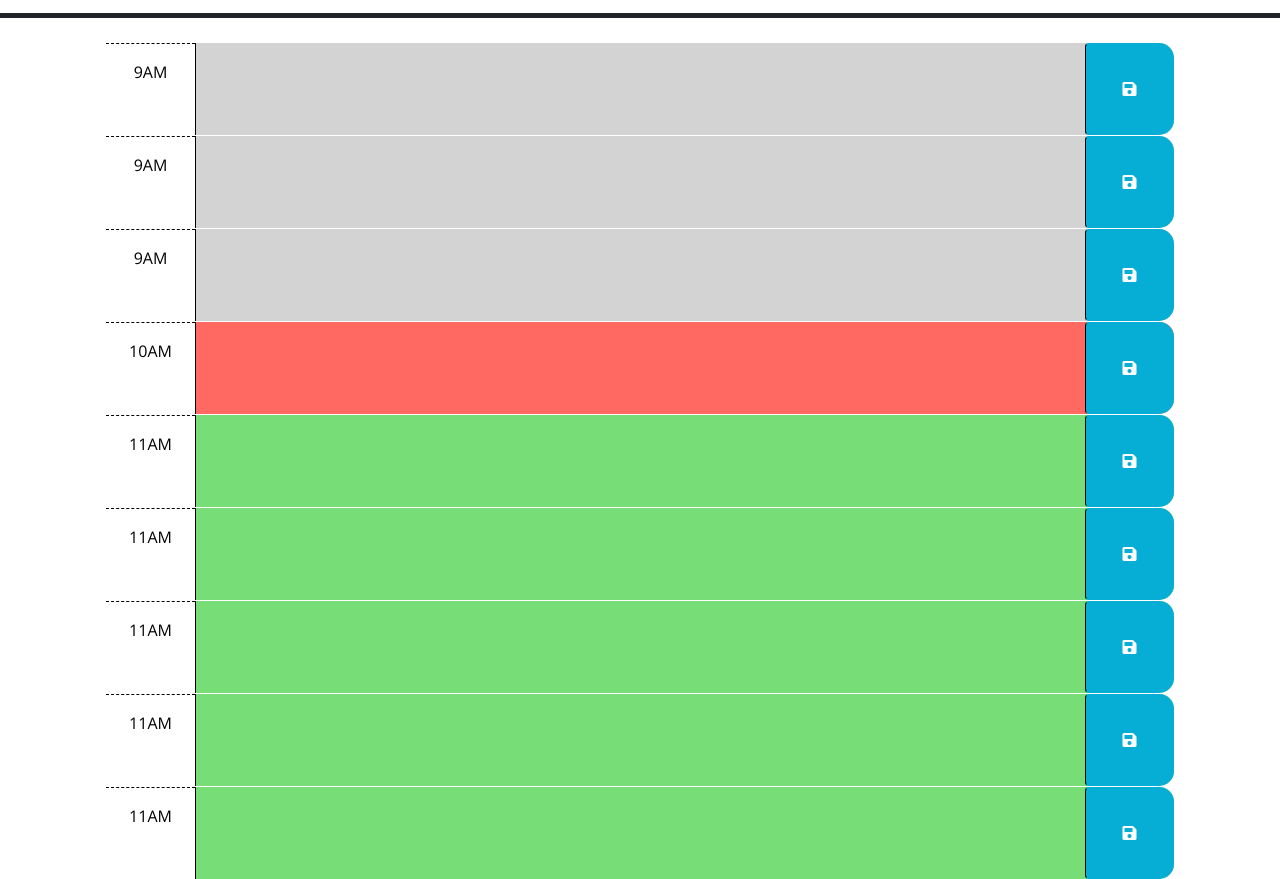
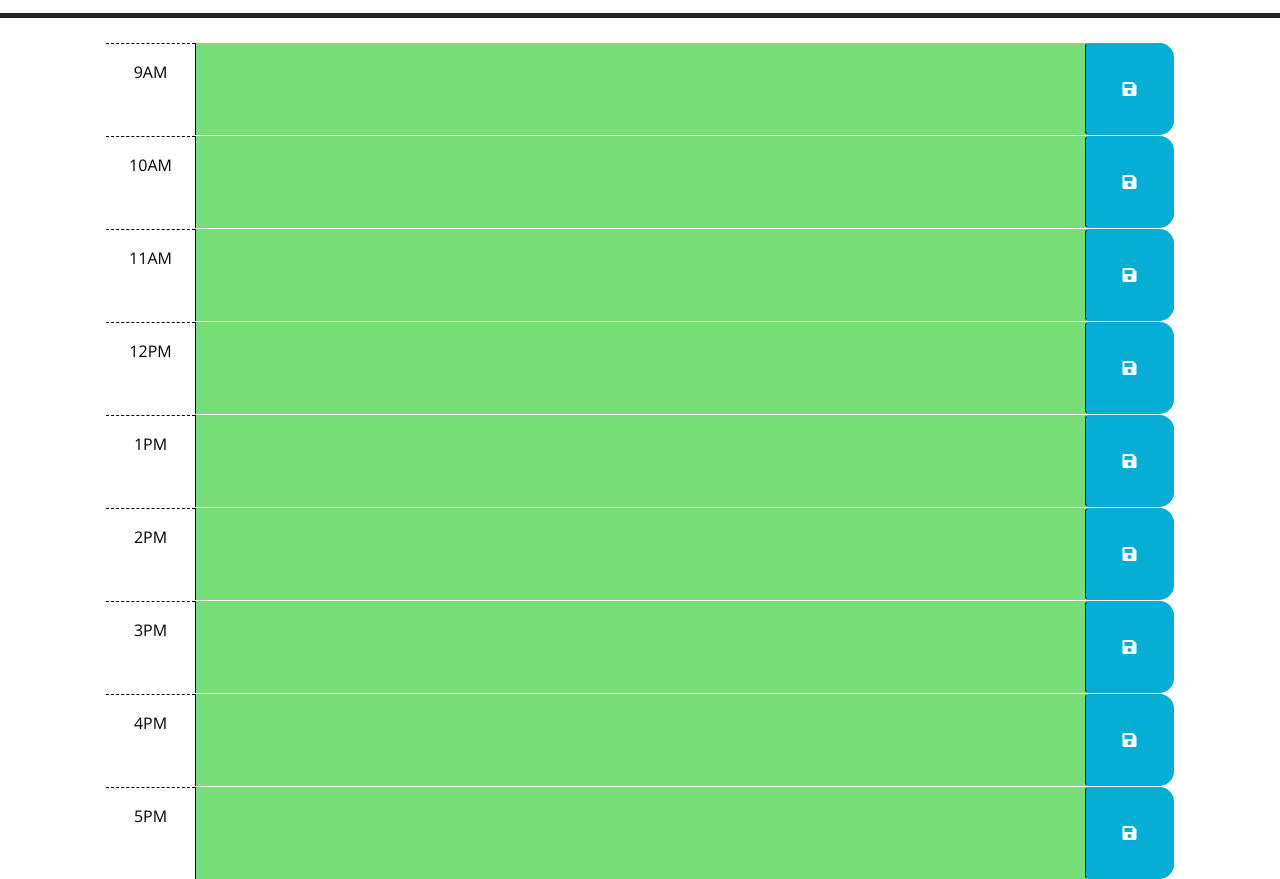
Before and after one commit to mkromney/Maridon-JQueryInteractiveCalendar, a plain HTML site: page index.html in a window 1280 px wide. Shown: the part 260-1139 px from the top of the page. Drawn offline with nearby package versions, Linux system fonts and the light colour scheme.

Commit message:
I was finally was able to get jquery to compare the current actual hour to the number portion of the div 'hour-'and use 'if, then' logic to change the class of the hour time slots,

```diff
--- a/Develop/script.js
+++ b/Develop/script.js
@@ -1,36 +1,42 @@
-// Wrap all code that interacts with the DOM in a call to jQuery to ensure that
-// the code isn't run until the browser has finished rendering all the elements
-// in the html.
 $(document).ready(function() {
 
-  //This displays the current date. //
-  var currentDate = new Date(); //This variable sets currentDate to equal a new date which defaults to the current date. //
-  var dateString = currentDate.toDateString();//This creates a variable dateString which strings new Date stored in currentDate. //
+  //This section of code displays the current date. //
+  var currentDate = new Date(); //This variable sets 'currentDate' to equal a new date which defaults to the current date. //
+
+  var dateString = currentDate.toDateString();//This creates a variable 'dateString' which strings new Date stored in 'currentDate'. //
   $('#currentDay').text(dateString); //This bit attaches it to the class that needs to be referenced. //
-  console.log(dateString); //This displays the new dateString. //
+  console.log(dateString); //This displays the new 'dateString'. //
+
+
+  //This section is meant to get JQuery to compare the current time to the 'hour-#' div and change its class according to that comparison logic. //
+  var currentHour = new Date().getUTCHours(); //24-hour format. //
+
+  $('div[id^="hour-"]').each(function() {
+    var divHour = parseInt($(this).attr('id').split('-')[1]);
+    //for each div id that begins with hour- this .each function iterates over all items that begin with hour and using the if logic below the number that follows hour- is used to compare the id hour with the actual current hour. Help found in multiple places: https://api.jquery.com/attribute-starts-with-selector/ for the '[name^="value"] bit, for the complicated 'split' where I needed to isolate the individual numbers after 'hour-' I found help here: https://teamtreehouse.com/community/split-string-with-jquery. //
+
+    if (divHour < currentHour) {
+      $(this).addClass('past');
+    } else if (divHour === currentHour) {
+      $(this).addClass('present');
+    } else {
+      $(this).addClass('future');
+    }
+  });
 
 
 
+// This section is concerned with the click functionality and data storage. //
 $(function () {
+
   onclick
 
-  // TODO: Add a listener for click events on the save button. This code should
-  // use the id in the containing time-block as a key to save the user input in
-  // local storage. HINT: What does `this` reference in the click listener
-  // function? How can DOM traversal be used to get the "hour-x" id of the
-  // time-block containing the button that was clicked? How might the id be
-  // useful when saving the description in local storage?
-  //
-  // TODO: Add code to apply the past, present, or future class to each time
-  // block by comparing the id to the current hour. HINTS: How can the id
-  // attribute of each time-block be used to conditionally add or remove the
-  // past, present, and future classes? How can Day.js be used to get the
-  // current hour in 24-hour time?
-  //
-  // TODO: Add code to get any user input that was saved in localStorage and set
-  // the values of the corresponding textarea elements. HINT: How can the id
-  // attribute of each time-block be used to do this?
-  //
+  // TODO: Add a listener for click events on the save button. This code should use the id in the containing time-block as a key to save the user input in local storage. HINT: What does `this` reference in the click listener function? How can DOM traversal be used to get the "hour-x" id of the time-block containing the button that was clicked? How might the id be useful when saving the description in local storage?
+
+  // TODO: Add code to apply the past, present, or future class to each time block by comparing the id to the current hour. HINTS: How can the idattribute of each time-block be used to conditionally add or remove thepast, present, and future classes? How can Day.js be used to get the current hour in 24-hour time?
+
+  // TODO: Add code to get any user input that was saved in localStorage and set the values of the corresponding text area elements. HINT: How can the id attribute of each time-block be used to do this?
+
   // TODO: Add code to display the current date in the header of the page.
+  });
 });
-});
--- a/index.html
+++ b/index.html
@@ -23,7 +23,7 @@
     <link rel="stylesheet" href="./Develop/style.css" />
     <title>Work Day Scheduler</title>
 
-    <!--Moved the Jquery and Dayjs here like shown in activity 25 in module 5 -MR-->
+    <!--Moved the Jquery and Dayjs script sources here like shown in activity 25 in module 5 -MR-->
     <script
       src="https://cdn.jsdelivr.net/npm/dayjs@1.11.3/dayjs.min.js"
       integrity="sha256-iu/zLUB+QgISXBLCW/mcDi/rnf4m4uEDO0wauy76x7U="
@@ -41,10 +41,13 @@
       <p class="lead">A simple calendar app for scheduling your work day</p>
       <p id="currentDay" class="lead"></p>
     </header>
-    <div class="container-lg px-5">
+
+
+
       <!-- Use class for "past", "present", and "future" to apply styles to the time-block divs accordingly. The javascript will need to do this by adding/removing these classes on each div by comparing the hour in the id to the current hour. The html provided below is meant to be an example demonstrating how the css provided can be leveraged to create the desired layout and colors. The html below should be removed or updated in the finished product. Remember to delete this comment once the code is implemented.-->
 
       <!-- Example of a past time block. The "past" class adds a gray background color. -->
+    <div class="container-lg px-5">
       <div id="hour-9" class="row time-block past">
         <div class="col-2 col-md-1 hour text-center py-3">9AM</div>
         <textarea class="col-8 col-md-10 description" rows="3"> </textarea>
@@ -54,7 +57,7 @@
       </div>
 
       <div id="hour-10" class="row time-block past">
-        <div class="col-2 col-md-1 hour text-center py-3">9AM</div>
+        <div class="col-2 col-md-1 hour text-center py-3">10AM</div>
         <textarea class="col-8 col-md-10 description" rows="3"> </textarea>
         <button class="btn saveBtn col-2 col-md-1" aria-label="save">
           <i class="fas fa-save" aria-hidden="true"></i>
@@ -62,29 +65,6 @@
       </div>
 
       <div id="hour-11" class="row time-block past">
-        <div class="col-2 col-md-1 hour text-center py-3">9AM</div>
-        <textarea class="col-8 col-md-10 description" rows="3"> </textarea>
-        <button class="btn saveBtn col-2 col-md-1" aria-label="save">
-          <i class="fas fa-save" aria-hidden="true"></i>
-        </button>
-      </div>
-
-
-
-      <!-- Example of a a present time block. The "present" class adds a red background color. -->
-      <div id="hour-12" class="row time-block present">
-        <div class="col-2 col-md-1 hour text-center py-3">10AM</div>
-        <textarea class="col-8 col-md-10 description" rows="3"> </textarea>
-        <button class="btn saveBtn col-2 col-md-1" aria-label="save">
-          <i class="fas fa-save" aria-hidden="true"></i>
-        </button>
-      </div>
-
-
-
-
-      <!-- Example of a future time block. The "future" class adds a green background color. -->
-      <div id="hour-13" class="row time-block future">
         <div class="col-2 col-md-1 hour text-center py-3">11AM</div>
         <textarea class="col-8 col-md-10 description" rows="3"> </textarea>
         <button class="btn saveBtn col-2 col-md-1" aria-label="save">
@@ -92,8 +72,26 @@
         </button>
       </div>
 
+      <!-- Example of a a present time block. The "present" class adds a red background color. -->
+      <div id="hour-12" class="row time-block present">
+        <div class="col-2 col-md-1 hour text-center py-3">12PM</div>
+        <textarea class="col-8 col-md-10 description" rows="3"> </textarea>
+        <button class="btn saveBtn col-2 col-md-1" aria-label="save">
+          <i class="fas fa-save" aria-hidden="true"></i>
+        </button>
+      </div>
+
+      <!-- Example of a future time block. The "future" class adds a green background color. -->
+      <div id="hour-13" class="row time-block future">
+        <div class="col-2 col-md-1 hour text-center py-3">1PM</div>
+        <textarea class="col-8 col-md-10 description" rows="3"> </textarea>
+        <button class="btn saveBtn col-2 col-md-1" aria-label="save">
+          <i class="fas fa-save" aria-hidden="true"></i>
+        </button>
+      </div>
+
       <div id="hour-14" class="row time-block future">
-        <div class="col-2 col-md-1 hour text-center py-3">11AM</div>
+        <div class="col-2 col-md-1 hour text-center py-3">2PM</div>
         <textarea class="col-8 col-md-10 description" rows="3"> </textarea>
         <button class="btn saveBtn col-2 col-md-1" aria-label="save">
           <i class="fas fa-save" aria-hidden="true"></i>
@@ -101,7 +99,7 @@
       </div>
 
       <div id="hour-15" class="row time-block future">
-        <div class="col-2 col-md-1 hour text-center py-3">11AM</div>
+        <div class="col-2 col-md-1 hour text-center py-3">3PM</div>
         <textarea class="col-8 col-md-10 description" rows="3"> </textarea>
         <button class="btn saveBtn col-2 col-md-1" aria-label="save">
           <i class="fas fa-save" aria-hidden="true"></i>
@@ -109,7 +107,7 @@
       </div>
 
       <div id="hour-16" class="row time-block future">
-        <div class="col-2 col-md-1 hour text-center py-3">11AM</div>
+        <div class="col-2 col-md-1 hour text-center py-3">4PM</div>
         <textarea class="col-8 col-md-10 description" rows="3"> </textarea>
         <button class="btn saveBtn col-2 col-md-1" aria-label="save">
           <i class="fas fa-save" aria-hidden="true"></i>
@@ -117,7 +115,7 @@
       </div>
 
       <div id="hour-17" class="row time-block future">
-        <div class="col-2 col-md-1 hour text-center py-3">11AM</div>
+        <div class="col-2 col-md-1 hour text-center py-3">5PM</div>
         <textarea class="col-8 col-md-10 description" rows="3"> </textarea>
         <button class="btn saveBtn col-2 col-md-1" aria-label="save">
           <i class="fas fa-save" aria-hidden="true"></i>
```
